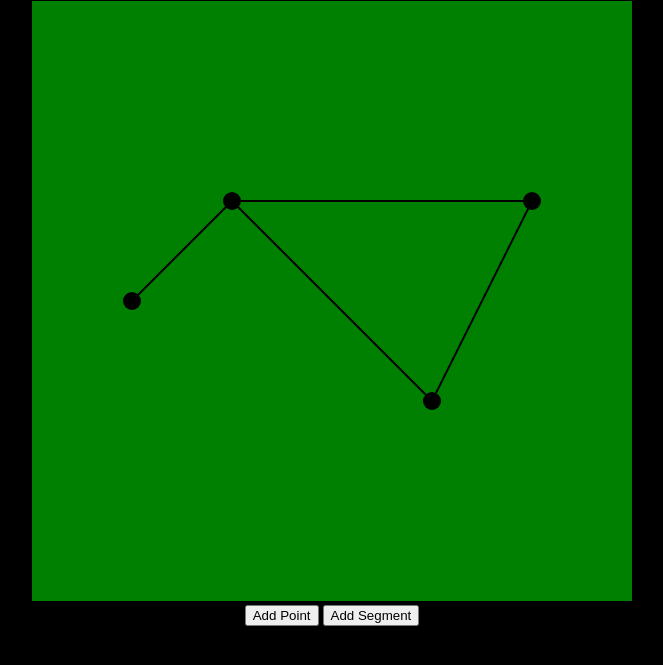
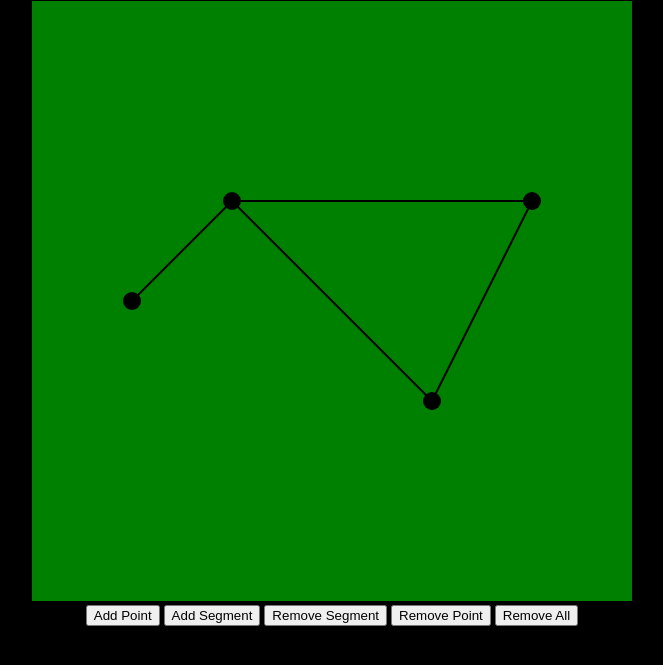
Before and after one commit to GeniusPlums/Build-a-Virtual-World-Filled-with-Self-Driving-Cars-JavaScript-Tutorial, a plain HTML site: page index.html in a window 1280 px wide. Shown: the part 79-744 px from the top of the page, without its empty margins (308-971 px from the left). Drawn offline with Linux system fonts and the light colour scheme; files whose address does not match are found by name.

Commit message:
Update index.html

```diff
--- a/index.html
+++ b/index.html
@@ -12,6 +12,9 @@
     <div id="controls">
         <button onclick="addRandomPoint()">Add Point</button>
         <button onclick="addRandomSegment()">Add Segment</button>
+        <button onclick="removeRandomSegment()">Remove Segment</button>
+        <button onclick="removeRandomPoint()">Remove Point</button>
+        <button onclick="removeRandomAll()">Remove All</button>
     </div>
 
     <script src="js/math/graph.js"></script>
@@ -19,6 +22,29 @@
     <script src="js/primitives/segment.js"></script>
 
     <script>
+        function removeRandomAll(){
+            graph.dispose();
+        }
+        function removeRandomPoint(){
+            if (graph.points.length == 0){
+                console.log("no points");
+                return;
+            }
+            const index = Math.floor(Math.random() * graph.points.length);
+            graph.removePoint(graph.points[index]);
+            ctx.clearRect(0,0, myCanvas.width, myCanvas.height);
+            graph.draw(ctx);
+        }
+        function removeRandomSegment(){
+            if (graph.segments.length == 0){
+                console.log("no segments");
+                return;
+            }
+            const index = Math.floor(Math.random() * graph.segments.length);
+            graph.removeSegment(graph.segments[index]);
+            ctx.clearRect(0,0, myCanvas.width, myCanvas.height);
+            graph.draw(ctx);
+        }
         function addRandomSegment(){
             const index1 = Math.floor(Math.random() * graph.points.length);
             const index2 = Math.floor(Math.random() * graph.points.length);
```
